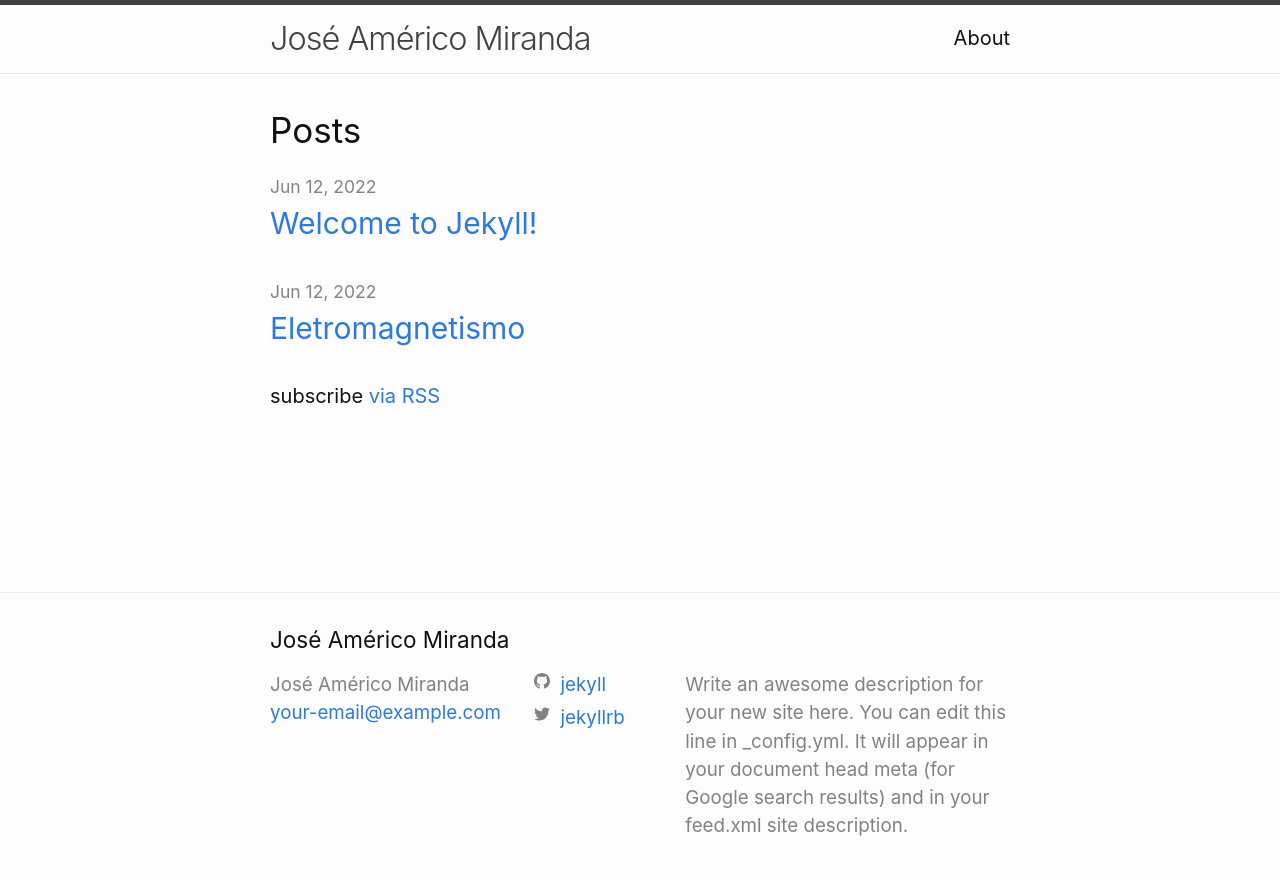
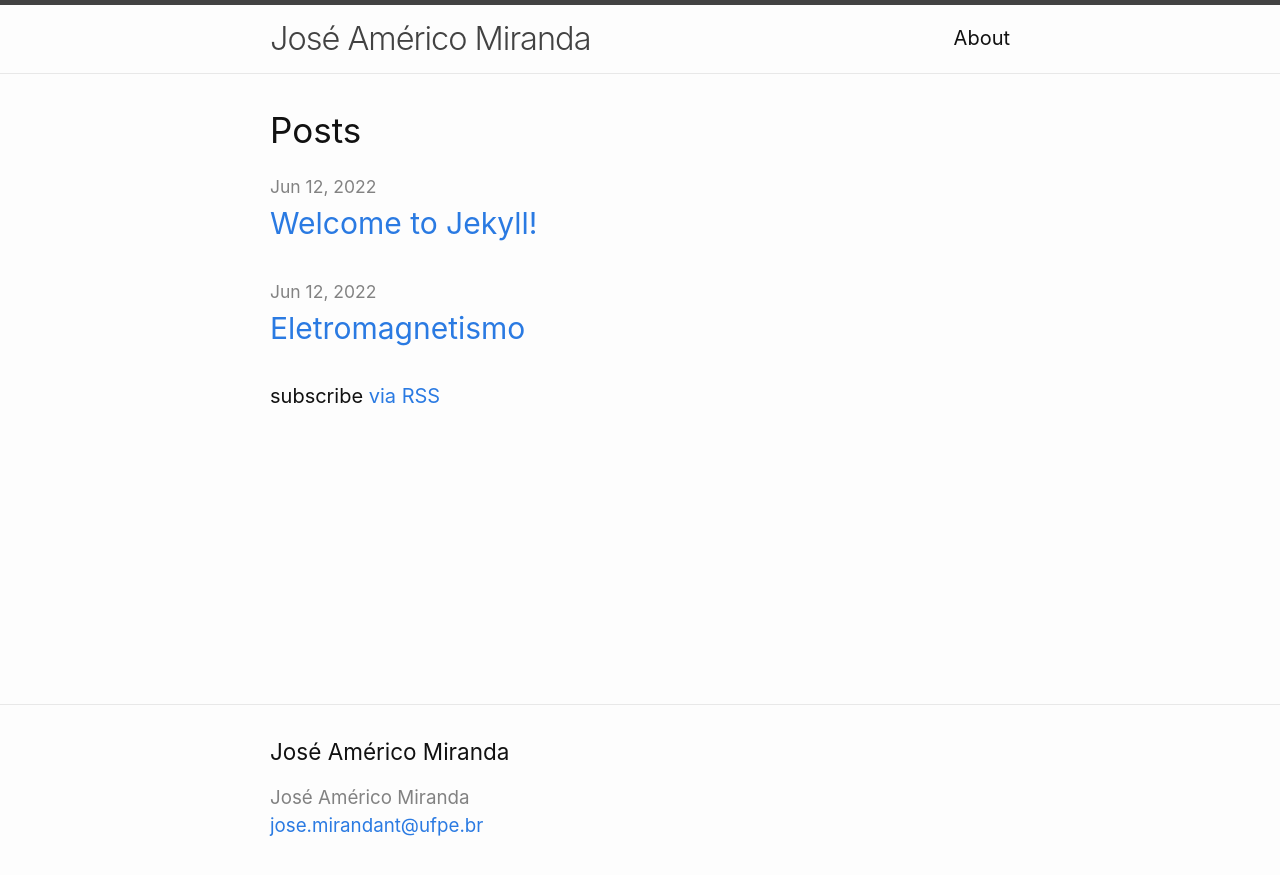
Before and after one commit to jamericomiranda/jamericomiranda.github.io, a Jekyll site: the page built from index.markdown, in a window 1280 px wide. Shown: the top 875 px of the page. Built offline with Jekyll 4.4.1, drawn with Linux system fonts in a browser that asks for light colours.

Commit message:
Update _config.yml

```diff
--- a/_config.yml
+++ b/_config.yml
@@ -19,15 +19,15 @@
 # in the templates via {{ site.myvariable }}.
 
 title: José Américo Miranda
-email: your-email@example.com
-description: >- # this means to ignore newlines until "baseurl:"
-  Write an awesome description for your new site here. You can edit this
-  line in _config.yml. It will appear in your document head meta (for
-  Google search results) and in your feed.xml site description.
-baseurl: "" # the subpath of your site, e.g. /blog
+email: jose.mirandant@ufpe.br
+# description: >- # this means to ignore newlines until "baseurl:"
+#  Write an awesome description for your new site here. You can edit this
+#  line in _config.yml. It will appear in your document head meta (for
+#  Google search results) and in your feed.xml site description.
+# baseurl: "" # the subpath of your site, e.g. /blog
 url: "https://jamericomiranda.github.io" # the base hostname & protocol for your site, e.g. http://example.com
-twitter_username: jekyllrb
-github_username:  jekyll
+# twitter_username: jekyllrb
+# github_username:  jekyll
 
 # Build settings
 theme: minima
```
